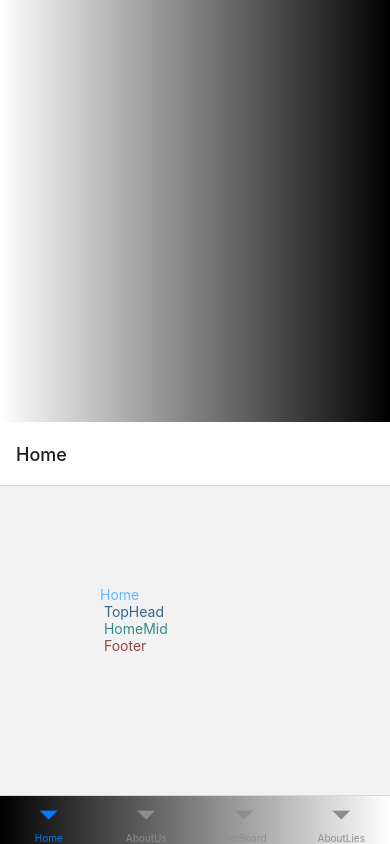
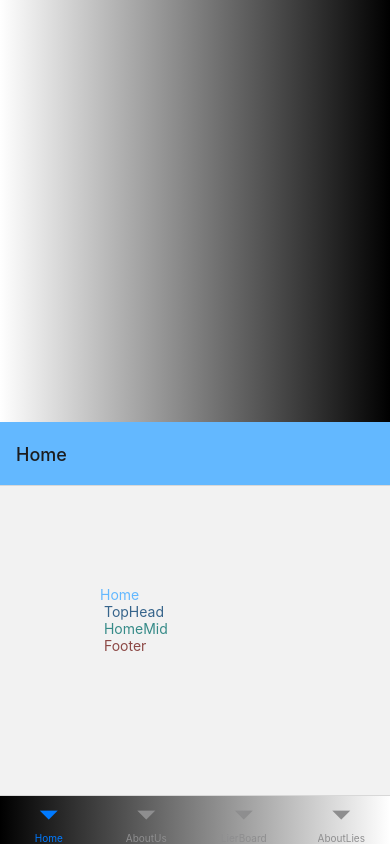
Before and after one commit to psteingh/LTRapp, a React Native app: screen / in a window 390 px wide. Built offline with nearby package versions, Linux system fonts and the light colour scheme.

Commit message:
ltrapp04091117

```diff
--- a/App.js
+++ b/App.js
@@ -40,6 +40,7 @@ function MyTabs() {
   return (
     <Tab.Navigator
     screenOptions={{
+      headerStyle: {backgroundColor: Colors.primaryLblue},
       tabBarBackground: () => (
         <LinearGradient
         colors={[Colors.primaryWhite, Colors.primaryBlack]}
```
